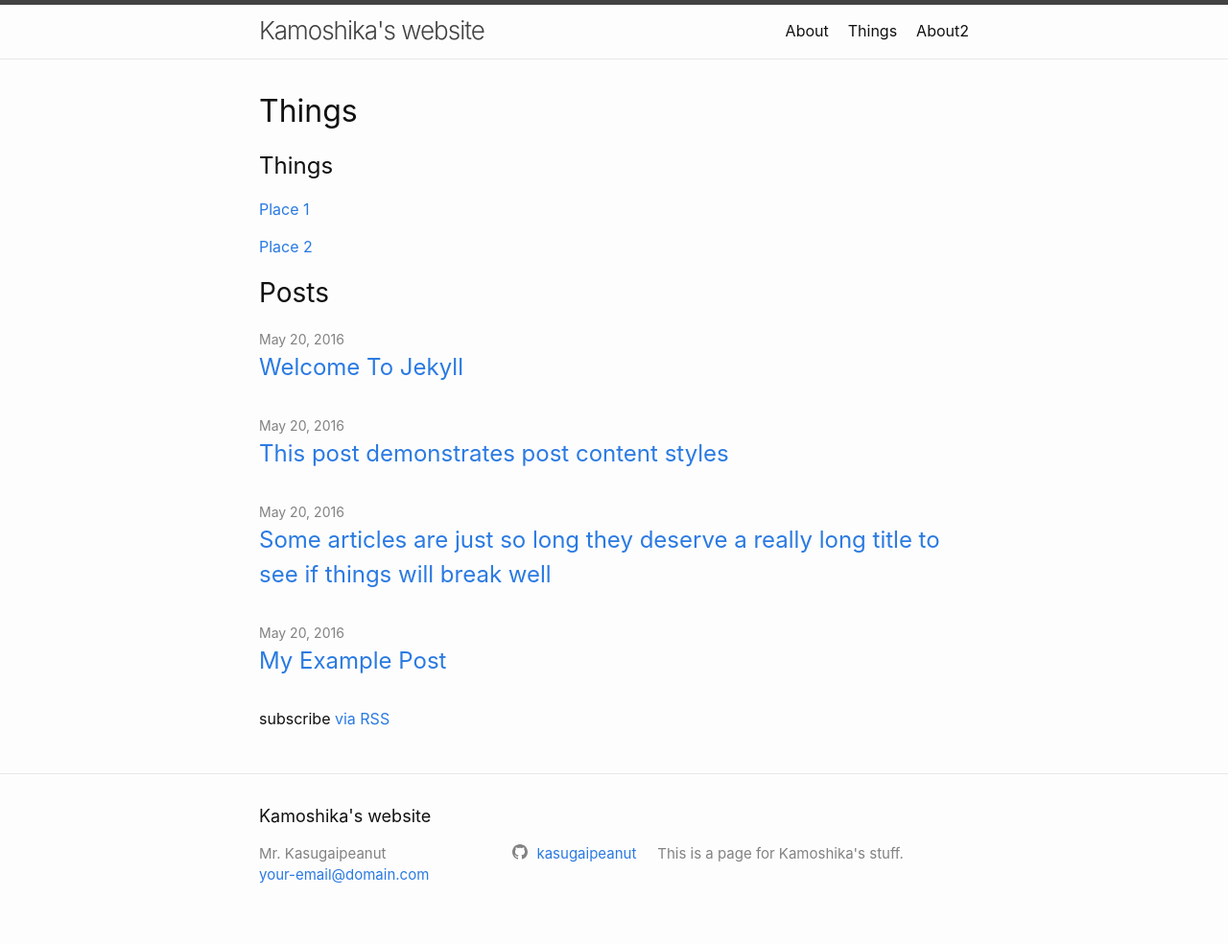
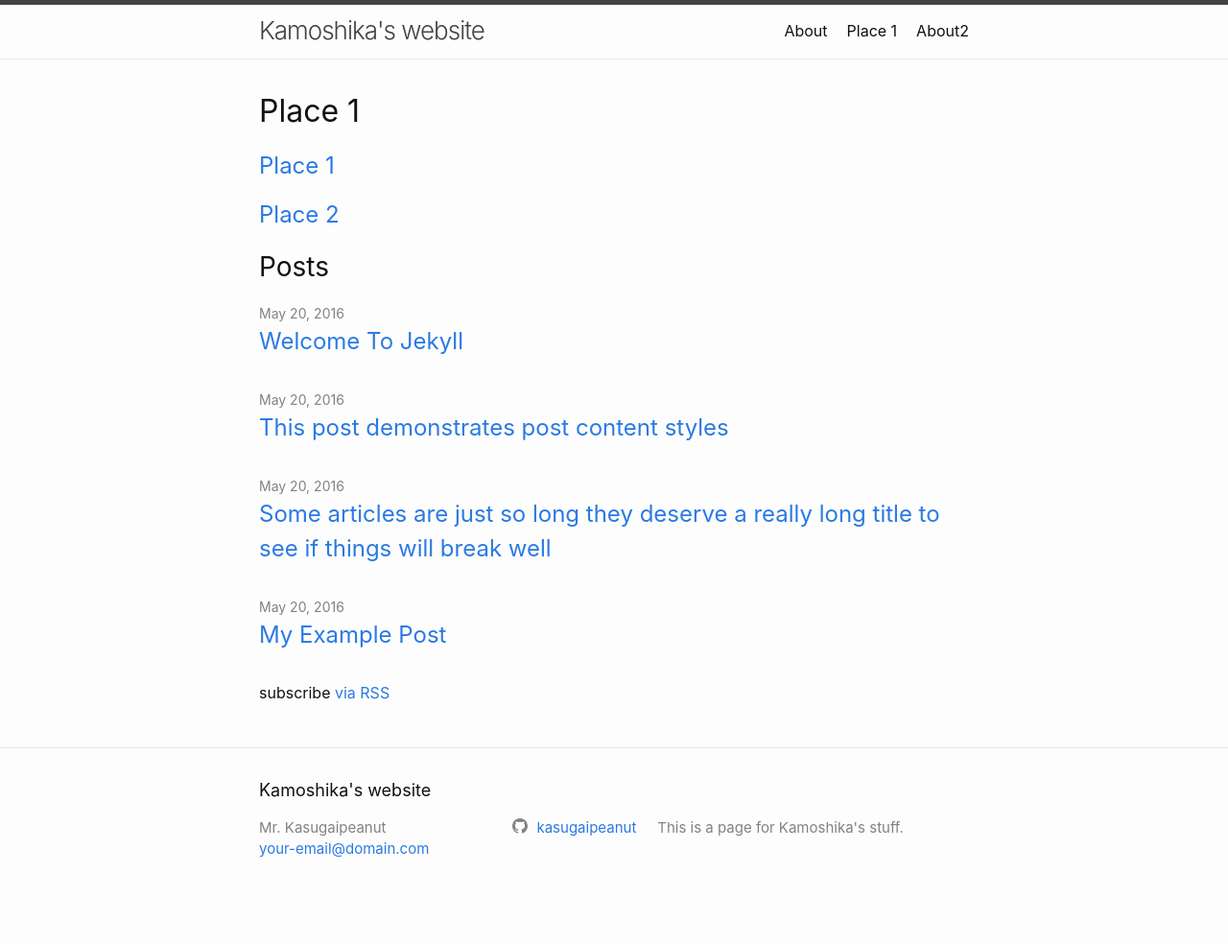
Before and after one commit to kasugaipeanut/basicwebsite, a Jekyll site: the page built from index.md, in a window 1280 px wide. Shown: the whole page at 96% size. Built offline with Jekyll 4.4.1, drawn with Linux system fonts in a browser that asks for light colours; our own code applies the rules of GitHub Pages for plain Markdown files; after the commit the page ends 957 px from its top, so only the background shows below that.

Commit message:
Update index.md

```diff
--- a/index.md
+++ b/index.md
@@ -8,8 +8,7 @@
 layout: home
 ---
 
-## Things
 
-[Place 1](https://kasugaipeanut.github.io/photos/)
+## [Place 1](https://kasugaipeanut.github.io/photos/)
 
-[Place 2](https://kasugaipeanut.github.io/photos/)
+## [Place 2](https://kasugaipeanut.github.io/photos/)
```
